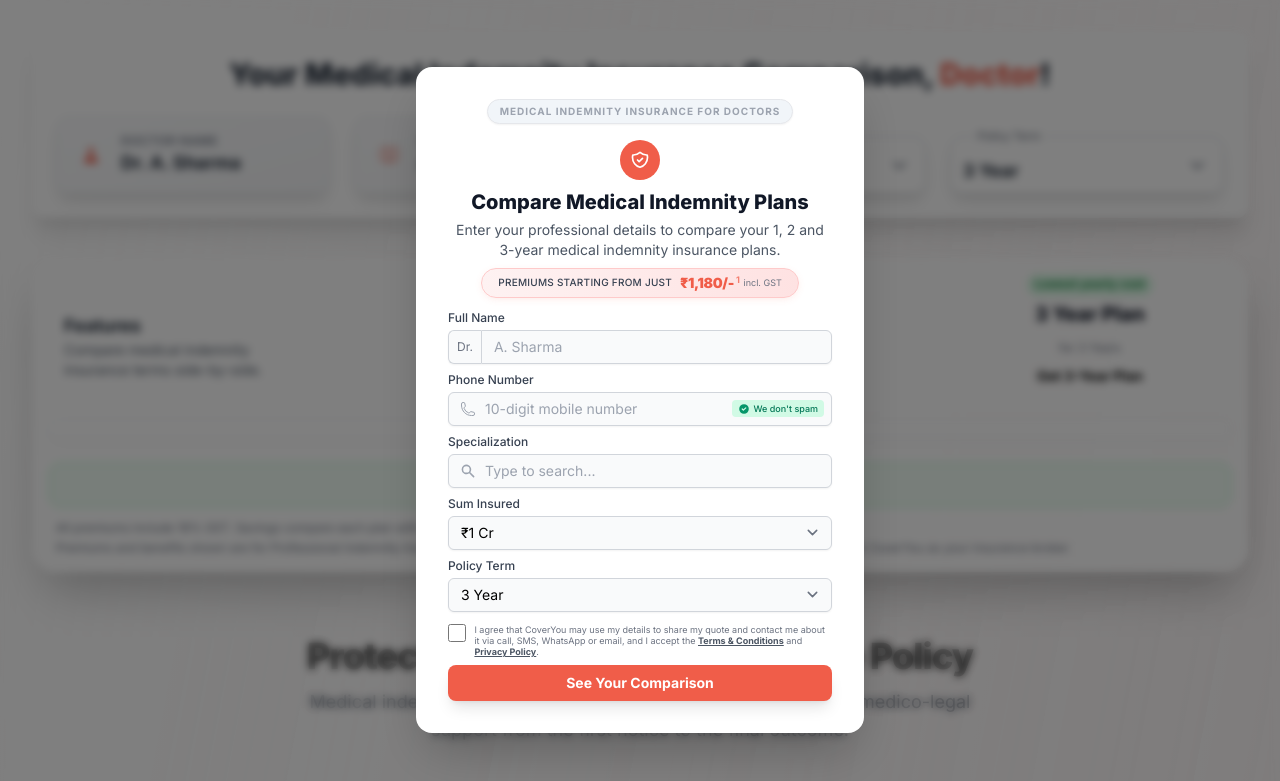
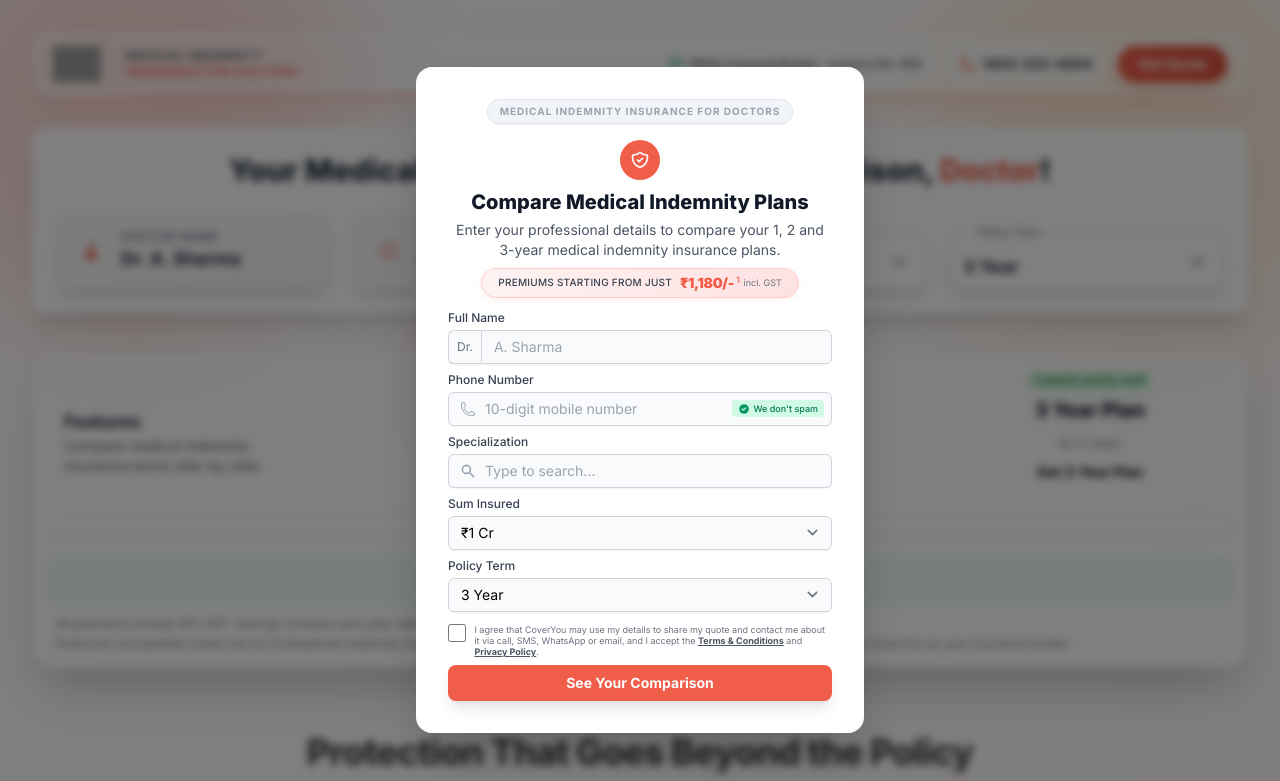
Before and after one commit to cy-sahil/Google_PI_Comparison, a plain HTML site: page index.html in a window 1280 px wide. Shown: the top 781 px of the page. Drawn offline with nearby package versions, Linux system fonts and the light colour scheme; grey boxes are pictures that could not be loaded.

Commit message:
Update index.html

```diff
--- a/index.html
+++ b/index.html
@@ -99,6 +99,28 @@
         .custom-scrollbar::-webkit-scrollbar-thumb:hover { background: #94a3b8; }
 
         .term-col { cursor: pointer; }
+
+        /* Glassmorphism header */
+        .glass-header {
+            position: relative;
+            background: rgba(255, 255, 255, 0.6);
+            -webkit-backdrop-filter: blur(20px) saturate(170%);
+            backdrop-filter: blur(20px) saturate(170%);
+            transition: background-color 0.25s ease, box-shadow 0.25s ease;
+            border: 1px solid rgba(255, 255, 255, 0.75);
+            box-shadow: 0 10px 30px -10px rgba(240, 93, 73, 0.25), inset 0 1px 0 rgba(255, 255, 255, 0.9);
+        }
+        .glass-header::after {
+            content: ""; position: absolute; left: 1.5rem; right: 1.5rem; bottom: -1px; height: 2px; border-radius: 2px;
+            background: linear-gradient(90deg, transparent, rgba(240, 93, 73, 0.6), rgba(251, 146, 60, 0.6), transparent);
+        }
+        @supports not ((backdrop-filter: blur(1px)) or (-webkit-backdrop-filter: blur(1px))) {
+            .glass-header { background: rgba(255, 255, 255, 0.95); }
+        }
+        /* Once the page scrolls, frost the glass more so text behind it doesn't show through */
+        .glass-header.is-scrolled { background: rgba(255, 255, 255, 0.86); box-shadow: 0 12px 30px -12px rgba(68, 68, 68, 0.25), inset 0 1px 0 rgba(255, 255, 255, 0.9); }
+        .glass-header .cta-button { box-shadow: 0 6px 14px rgba(240, 93, 73, 0.35); }
+        .glass-header .cta-button:hover { transform: scale(1.04); }
 
         /* ---- Cross-device fixes ---- */
         html { -webkit-text-size-adjust: 100%; text-size-adjust: 100%; }
@@ -258,7 +280,36 @@
     </div>
 
     <!-- Main Content App -->
-    <main id="main-content" class="min-h-screen p-4 md:p-8 pointer-events-none" inert>
+    <main id="main-content" class="relative isolate min-h-screen p-4 md:p-8 pointer-events-none" inert>
+        <!-- Soft coral glow behind the glass header -->
+        <div aria-hidden="true" class="pointer-events-none absolute inset-x-0 top-0 -z-10 h-[560px] overflow-hidden">
+            <div class="absolute -top-28 -left-24 w-80 h-80 md:w-[28rem] md:h-[28rem] rounded-full bg-[#f05d49] opacity-20 blur-3xl"></div>
+            <div class="absolute -top-16 -right-16 w-72 h-72 md:w-[26rem] md:h-[26rem] rounded-full bg-orange-300 opacity-25 blur-3xl"></div>
+            <div class="absolute top-40 left-1/3 w-64 h-64 md:w-96 md:h-96 rounded-full bg-rose-200 opacity-40 blur-3xl"></div>
+        </div>
+
+        <!-- Glassmorphism header -->
+        <header class="sticky top-3 z-30 max-w-7xl mx-auto mb-6 md:mb-8">
+            <div class="glass-header flex items-center justify-between gap-3 rounded-2xl px-3 py-2.5 md:px-5 md:py-3">
+                <div class="flex items-center gap-3 min-w-0">
+                    <img src="https://www.coveryou.in/images/svg/logo.svg" alt="CoverYou" class="h-7 md:h-9 w-auto shrink-0" height="36">
+                    <span class="hidden md:block h-8 w-px bg-gradient-to-b from-transparent via-gray-300 to-transparent"></span>
+                    <span class="hidden md:block text-[11px] lg:text-xs font-semibold text-gray-600 leading-tight uppercase tracking-wider">Medical Indemnity<br><span class="text-primary-color">Insurance for Doctors</span></span>
+                </div>
+                <div class="flex items-center gap-2 md:gap-3 shrink-0">
+                    <span class="hidden lg:inline-flex items-center gap-1.5 text-xs font-semibold text-gray-600 bg-white/60 border border-white/80 rounded-full px-3 py-1.5 shadow-sm">
+                        <svg class="w-4 h-4 text-emerald-600" fill="none" viewBox="0 0 24 24" stroke-width="2" stroke="currentColor"><path stroke-linecap="round" stroke-linejoin="round" d="M9 12.75L11.25 15 15 9.75m-3-7.036A11.959 11.959 0 013.598 6 11.99 11.99 0 003 9.749c0 5.592 3.824 10.29 9 11.623 5.176-1.332 9-6.03 9-11.622 0-1.31-.21-2.571-.598-3.751h-.152c-3.196 0-6.1-1.248-8.25-3.285z" /></svg>
+                        IRDAI Licensed Broker · Licence No. 825
+                    </span>
+                    <a href="tel:18002026900" aria-label="Call CoverYou on 1800-202-6900" class="inline-flex items-center gap-1.5 text-xs md:text-sm font-bold text-gray-700 bg-white/70 hover:bg-white border border-white/80 rounded-full px-3 py-2 shadow-sm transition">
+                        <svg class="w-4 h-4 text-primary-color" fill="none" viewBox="0 0 24 24" stroke-width="2" stroke="currentColor"><path stroke-linecap="round" stroke-linejoin="round" d="M2.25 6.75c0 8.284 6.716 15 15 15h2.25a2.25 2.25 0 002.25-2.25v-1.372c0-.516-.351-.966-.852-1.091l-4.423-1.106c-.44-.11-.902.055-1.173.417l-.97 1.293c-.282.376-.769.542-1.21.38a12.035 12.035 0 01-7.143-7.143c-.162-.441.004-.928.38-1.21l1.293-.97c.363-.271.527-.734.417-1.173L6.963 3.102a1.125 1.125 0 00-1.091-.852H4.5A2.25 2.25 0 002.25 4.5v2.25z" /></svg>
+                        <span class="hidden sm:inline">1800-202-6900</span><span class="sm:hidden">Call</span>
+                    </a>
+                    <button type="button" id="header-quote-btn" class="cta-button text-white text-xs md:text-sm font-bold rounded-full px-4 py-2 md:px-5">Get Quote</button>
+                </div>
+            </div>
+        </header>
+
         <div class="max-w-7xl mx-auto mb-6 md:mb-10 p-4 md:p-6 bg-white shadow-xl rounded-xl">
             <h1 class="text-2xl md:text-3xl font-extrabold text-gray-800 mb-4 md:mb-6 text-center">Your Medical Indemnity Insurance Comparison, <span id="display-doctor-name-title" class="text-primary-color">Doctor</span>!</h1>
             <div class="grid grid-cols-2 md:grid-cols-4 gap-3 md:gap-6 text-left items-end">
@@ -994,6 +1045,11 @@
             });
             document.getElementById('cta-btn').addEventListener('click', handleCtaClick);
             document.getElementById('callback-btn').addEventListener('click', handleCallbackClick);
+            document.getElementById('header-quote-btn').addEventListener('click', handleCtaClick);
+            const glassHeader = document.querySelector('.glass-header');
+            const onScroll = () => glassHeader.classList.toggle('is-scrolled', window.scrollY > 24);
+            window.addEventListener('scroll', onScroll, { passive: true });
+            onScroll();
 
             specializationSearch.addEventListener('input', () => {
                 populateSpecializationList(specializationSearch.value);
```
